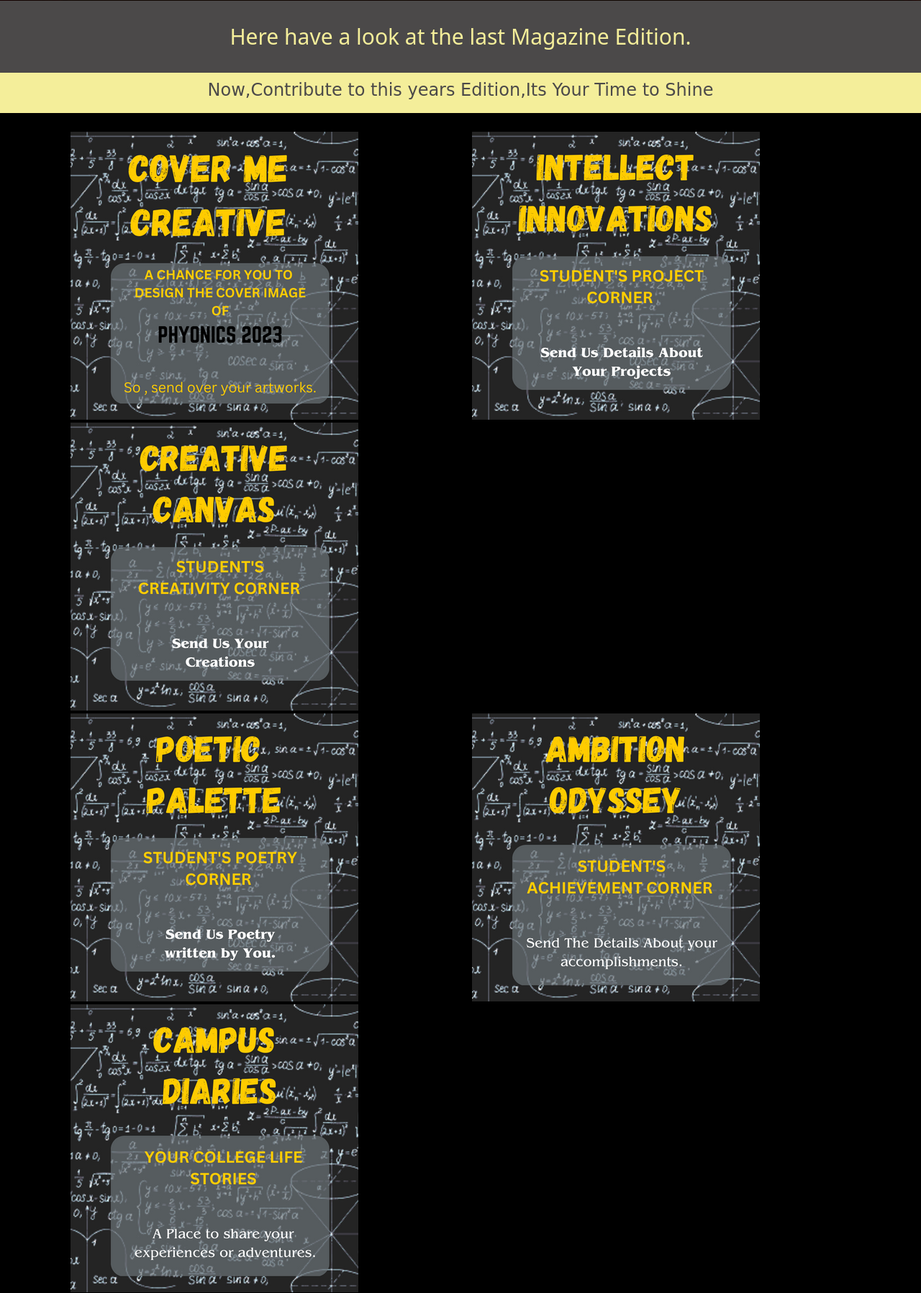
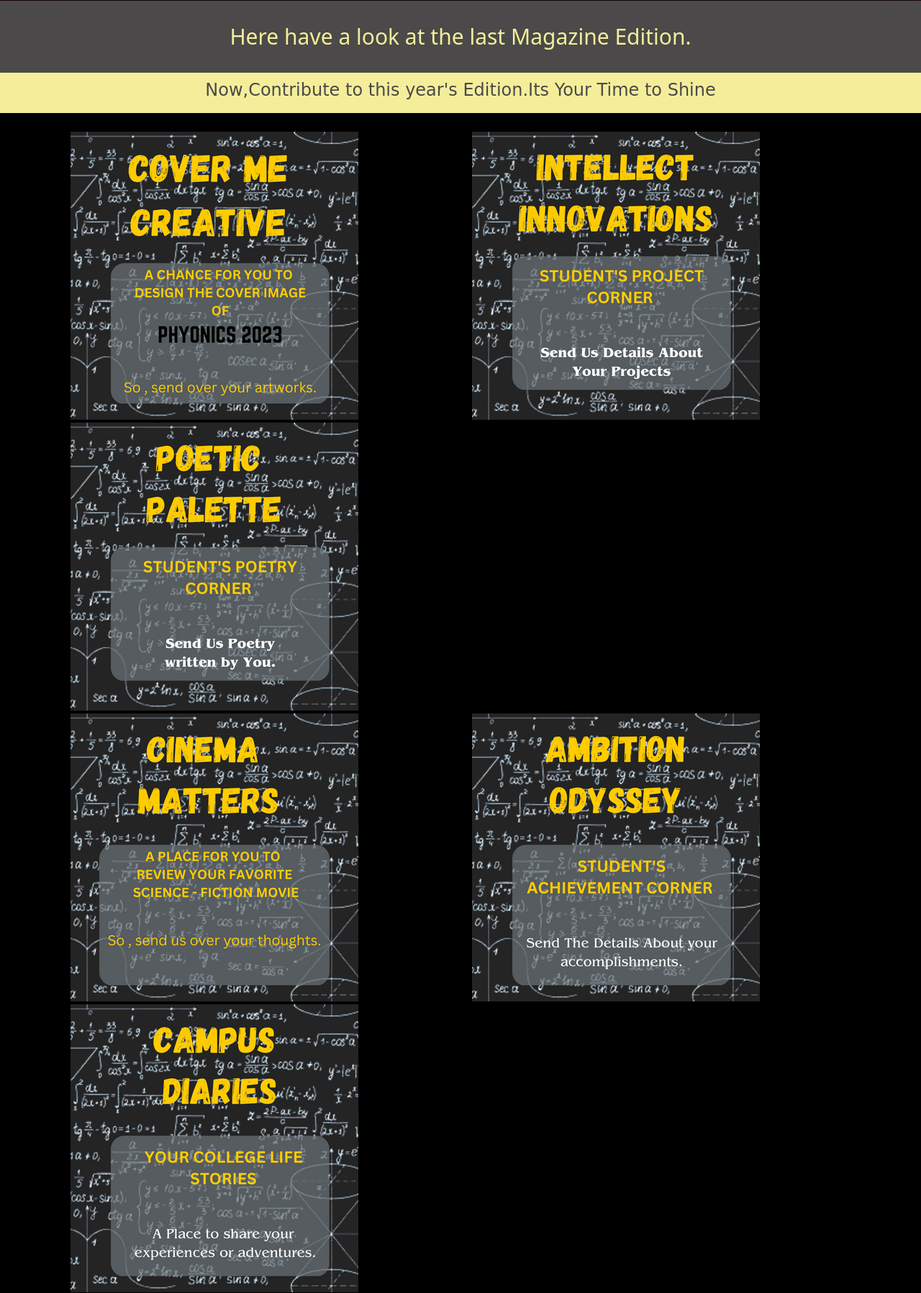
Before and after one commit to akritii-3107/LUMEN-website, a Flask app: page / in a window 1280 px wide. Shown: the part 1695-3491 px from the top of the page at 72% size. Run offline with Flask 3, Linux system fonts and the light colour scheme.

Commit message:
commit 29/03

```diff
--- a/templates/index.html
+++ b/templates/index.html
@@ -45,35 +45,31 @@
       <script src="static/js/main.js"></script>
       <img src="static/pdf_cover.jpg" class="c2" alt="The old Edition">
       <button class="link2"><a href="static/phyonics_last_edition.pdf" style="color: inherit; text-decoration: none;" target="_blank">Here have a look at the last Magazine Edition.</a></button>
-      <button class="link3"><h4>Now,Contribute to this years Edition,Its Your Time to Shine</h4></button>
+      <button class="link3"><h4>Now,Contribute to this year's Edition.Its Your Time to Shine</h4></button>
       <br>
       <br>
       <div class="container img2">
       <div class="row mx-auto">
         <div class="col one">
-            <a href=""><img class="img1" src="static/images/6.png" alt="cover me creative "></a>
-
-
+            <a href="https://forms.gle/iq8tD9jTonaGapRL8"><img class="img1" src="static/images/6.png" alt="cover me creative "></a>
         </div>
         <div class="col two">
-            <a href="https://forms.gle/MsipCYrmZq8neTe58"><img  class="img1" src="static/images/1.png" alt="Intellect Innovations"></a>
+            <a href="https://forms.gle/91TytDJ9cv6p9arm7"><img  class="img1" src="static/images/1.png" alt="Intellect Innovations"></a>
         </div>
         <div class="col three">
-            <a href="https://forms.gle/WyjeYMe86FwmYctN6"><img  class="img1" src="static/images/2.png" alt="Poetic Palette"></a>
+            <a href="https://forms.gle/KCJZ1aAfiTR6QqDB7"><img  class="img1" src="static/images/3.png" alt="Poetic Palette"></a>
         </div>
       </div>
       <div class="row mx-auto">
         <div class="col four">
-            <a href="https://forms.gle/b1kwDv6a9QzagTs59"><img  class="img1"src="static/images/3.png" alt="Ambition odyssey"></a>
-
-
+            <a href="https://forms.gle/rn63syA6dvpG1aR76"><img  class="img1"src="static/images/7.png" alt="Cinema Matters"></a>
         </div>
         <div class="col five">
-            <a href="https://forms.gle/3Cd6bTWt3dXY2kTU8"> <img   class="img1"src="static/images/4.png" alt="Campus Diaries"></a>
+            <a href="https://forms.gle/6qFHtEhmBFkNNJd5A"> <img   class="img1"src="static/images/4.png" alt="Ambition Odyssey"></a>
 
         </div>
         <div class="col six">
-            <a href="https://forms.gle/9dC1J9BrXxfWvCQg7"><img  class="img1"src="static/images/5.png" alt=""></a>
+            <a href="https://forms.gle/nAiq2RX5scBz2JjD6"><img  class="img1"src="static/images/5.png" alt="Campus Diaries"></a>
 
         </div>
       </div>
```
Also changed, not shown: static/images/7.png (added).
